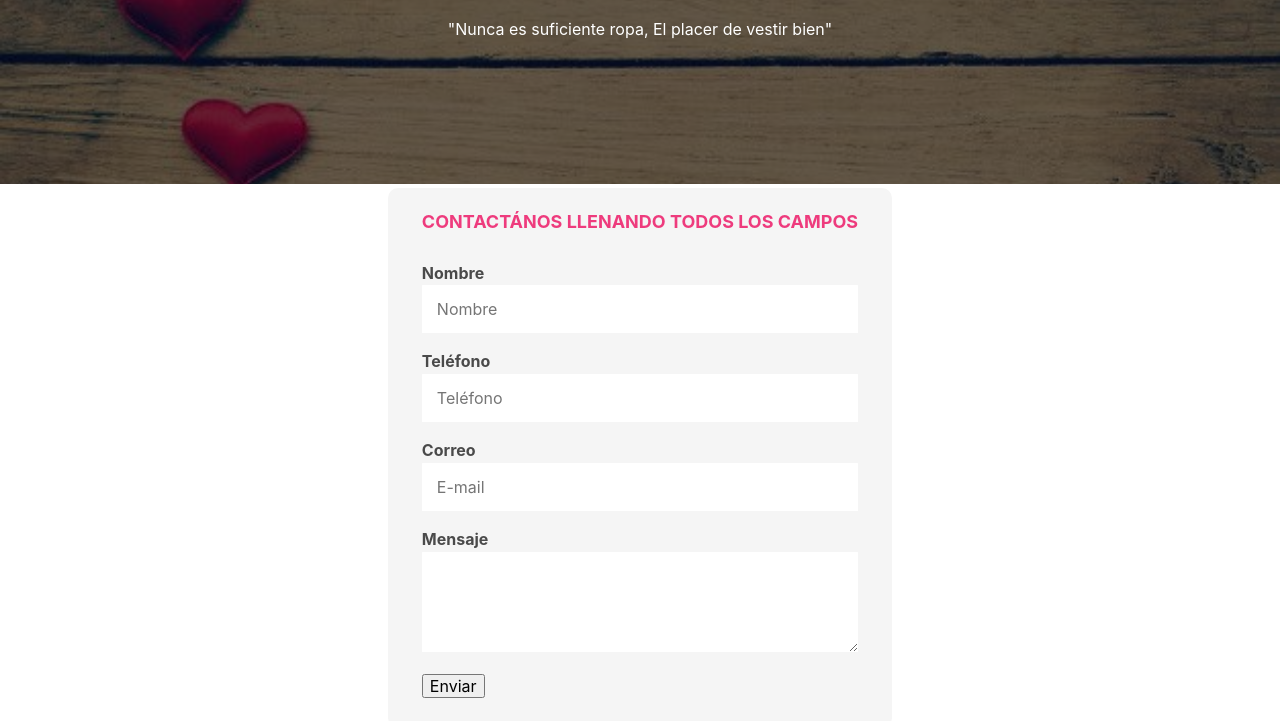
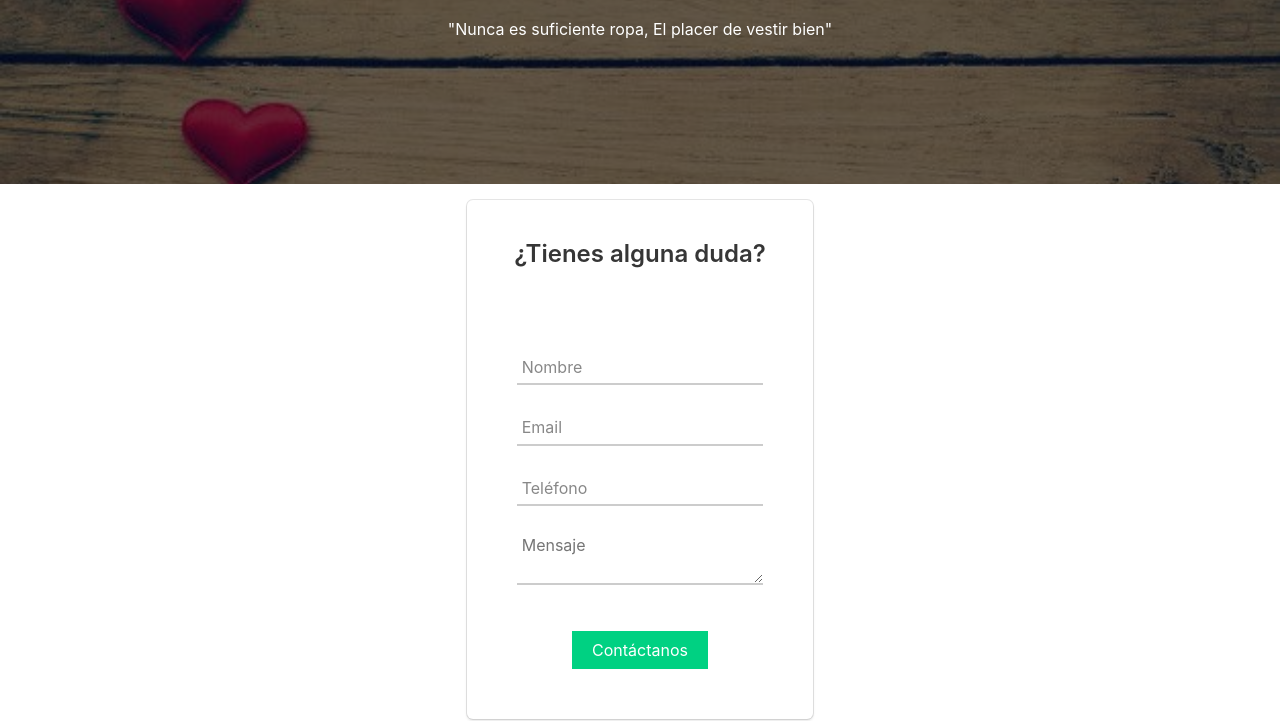
Before and after one commit to PabloMeneses/proyecto_semestral, a plain HTML site: page ConfeccionesAS/contacto.html in a window 1280 px wide. Shown: the part 256-977 px from the top of the page. Drawn offline with Linux system fonts and the light colour scheme.

Commit message:
Modificación Contacto

```diff
--- a/ConfeccionesAS/contacto.html
+++ b/ConfeccionesAS/contacto.html
@@ -139,39 +139,37 @@
             <h2>"Nunca es suficiente ropa, El placer de vestir bien"</h2>
         </div>
     </div>
+    <!-- Formulario de contacto-->
     <div class="container">
-        <div class="columns">
-            <form class="formulario">
-                <fieldset>
-                    <legend>Contactános llenando todos los campos</legend>
-
-                    <div class="contenedor-campos">
-                        <div class="campo">
-                            <label>Nombre</label>
-                            <input class="input-text" type="text" placeholder="Nombre">
+        <div class="columns is-centered">
+            <div class="column is-one-third">
+                <div class="box">
+                    <h2 class="title is-4 has-text-centered">¿Tienes alguna duda?</h2>
+                    <br>
+                    <form action="" method="POST" id="form">
+                        <div class="form">
+                          <div class="grupo">
+                            <input type="text" name="nombre" id="name" required><span class="barra"></span>
+                            <label for="nombre">Nombre</label>
+                          </div>
+                          <div class="grupo">
+                            <input type="email" name="email" id="email" required><span class="barra"></span>
+                            <label for="email">Email</label>
+                          </div>
+                          <div class="grupo">
+                            <input type="tel" name="telefono" id="telefono" required><span class="barra"></span>
+                            <label for="telefono">Teléfono</label>
+                          </div>
+                          <div class="grupo">
+                            <textarea name="message" id="message" placeholder="Mensaje" required></textarea><span class="barra"></span>
+                            <label for="mensaje"></label>
+                          </div>
+                          <button type="submit">Contáctanos</button>
+                          <p class="warnings" id="warnings"></p>
                         </div>
-
-                        <div class="campo">
-                            <label>Teléfono</label>
-                            <input class="input-text" type="tel" placeholder="Teléfono">
-                        </div>
-
-                        <div class="campo">
-                            <label>Correo</label>
-                            <input class="input-text" type="email" placeholder="E-mail">
-                        </div>
-
-                        <div class="campo">
-                            <label>Mensaje</label>
-                            <textarea class="input-text"></textarea>
-                        </div>
-                    </div>
-
-                    <div>
-                        <input type="submit" value="Enviar">
-                    </div>
-                </fieldset>
-            </form>
+                      </form>
+                </div>
+            </div>
         </div>
     </div>
 
@@ -261,6 +259,7 @@
         </div>
     </footer>
     <script src="js/main.js"></script>
+    <script src="js/formcontacto.js"></script>
 
 
 </body>
--- a/ConfeccionesAS/css/styles.css
+++ b/ConfeccionesAS/css/styles.css
@@ -1157,50 +1157,117 @@ footer {
     padding: 0 0 0 1rem;
 }
 
-.formulario {
-    background-color: whitesmoke;
-    width: min( 600px, 100% ); /** Utilizar el valor más pequeño **/
+/* Estilos generales del formulario */
+.form {
+    display: flex;
+    flex-wrap: wrap;
+    justify-content: space-between;
     margin: 0 auto;
-    padding: 20px;
-    border-radius: 10px;
+    max-width: 600px;
+    padding: 30px;
   }
 
-.formulario fieldset {
-    border: none;
-}
-.formulario legend {
-    text-align: center;
-    font-size: 18px;
-    text-transform: uppercase;
-    font-weight: 700;
+  /* Estilos de los grupos de inputs */
+  .grupo {
     margin-bottom: 20px;
-    color: rgb(238,59,125);
+    position: relative;
+    width: 100%;
   }
 
-.campo {
-    margin-bottom: 1rem;
-}
-.campo label {
-    color: var(--blanco);
-    font-weight: bold;
-    margin-bottom: .50px;
-    display: block;
-}
-.campo textarea {
-    height: 100px;
+  /* Estilos de los inputs */
+  input,
+  textarea {
+    border: none;
+    border-bottom: 2px solid #ccc;
+    font-size: 16px;
+    padding: 10px 5px;
+    width: 100%;
   }
 
-.input-text {
-    width: 100%;
-    border: none;
-    padding: 15px;
-    border-radius: .50px;
+  input:focus,
+  textarea:focus {
+    border-bottom: 2px solid #000;
+    outline: none;
   }
 
-@media screen and (min-width: 768px) {
-    .formulario {
-        display: flex;
-        flex-direction: column;
-        width: auto;
+  /* Estilos de las etiquetas */
+  label {
+    color: #888;
+    font-size: 16px;
+    font-weight: normal;
+    position: absolute;
+    pointer-events: none;
+    left: 5px;
+    top: 10px;
+    transition: 0.2s ease all;
   }
+
+  /* Estilos de las barras */
+  .barra {
+    display: block;
+    position: relative;
+    width: 100%;
   }
+
+  .barra:before,
+  .barra:after {
+    content: '';
+    height: 2px;
+    width: 0;
+    bottom: 0px;
+    position: absolute;
+    background: #000;
+    transition: 0.2s ease all;
+  }
+
+  .barra:before {
+    left: 50%;
+  }
+
+  .barra:after {
+    right: 50%;
+  }
+
+  input:focus ~ .barra:before,
+  input:focus ~ .barra:after {
+    width: 50%;
+  }
+
+  input:valid ~ .barra:before,
+  input:valid ~ .barra:after {
+    width: 50%;
+  }
+
+  input:focus ~ label,
+  input:valid ~ label {
+    top: -20px;
+    font-size: 14px;
+    color: #000;
+  }
+
+  /* Estilos del botón */
+  button[type="submit"] {
+    background-color: #00D182; /* Cambia el color del botón */
+    display: block; /* Hace que el botón sea un bloque */
+    margin: 0 auto; /* Centra el botón horizontalmente */
+    border: none;
+    color: #fff;
+    cursor: pointer;
+    font-size: 16px;
+    margin-top: 20px;
+    padding: 10px 20px;
+    transition: 0.2s ease all;
+  }
+
+  button[type="submit"]:hover {
+    background-color: #fff;
+    color: #00D182;
+  }
+
+  /* Estilos de las advertencias */
+  .warnings {
+    color: red;
+    font-size: 14px;
+    margin-top: 10px;
+    text-align: center;
+  }
--- /dev/null
+++ b/ConfeccionesAS/js/formcontacto.js
@@ -0,0 +1,41 @@
+var nombre = document.getElementById("name");
+var correo = document.getElementById("email");
+var clave = document.getElementById("password");
+
+const formulario = document.getElementById("form");
+var msj = document.getElementById("warnings");
+
+formulario.addEventListener('submit',e =>{
+    e.preventDefault();
+    let msjMostrar ="";
+    let enviar = false;
+    if(nombre.value.length < 4 || nombre.value.length > 10 ){
+        msjMostrar = msjMostrar + "El nombre debe tener entre 4 y 10 caracteres";
+        enviar = true;
+    }
+    var letra = nombre.value.charAt(0);
+    if(!esMayuscula(letra)){
+        msjMostrar += "<br>El nombre debe comenzar con mayúscula";
+        enviar = true;
+    }
+
+    if(nombre.value == 'Victor'){
+        msjMostrar += "El nombre no puede ser Victor";
+        enviar = true;
+    }
+
+    if(enviar){
+        msj.innerHTML = msjMostrar;
+    }
+    else
+        msj.innerHTML = "Enviado";
+});
+
+function esMayuscula(letra){
+    if(letra == letra.toUpperCase()){
+        return true;
+    }
+    else{
+        return false;
+    }
+}
```
Also changed, not shown: ConfeccionesAS/Resgis.html (+4 -2 lines), ConfeccionesAS/login.html (+2 -1 lines), ConfeccionesAS/RestPass.html (indentation only). Lines whose indentation alone changed are shown as unchanged.
